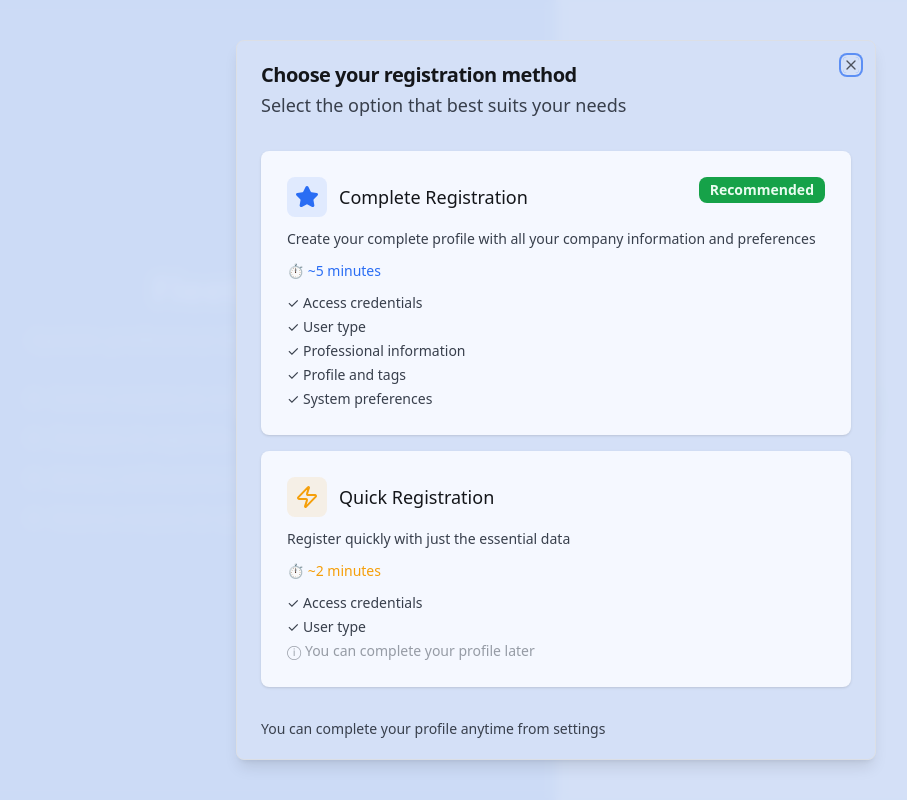
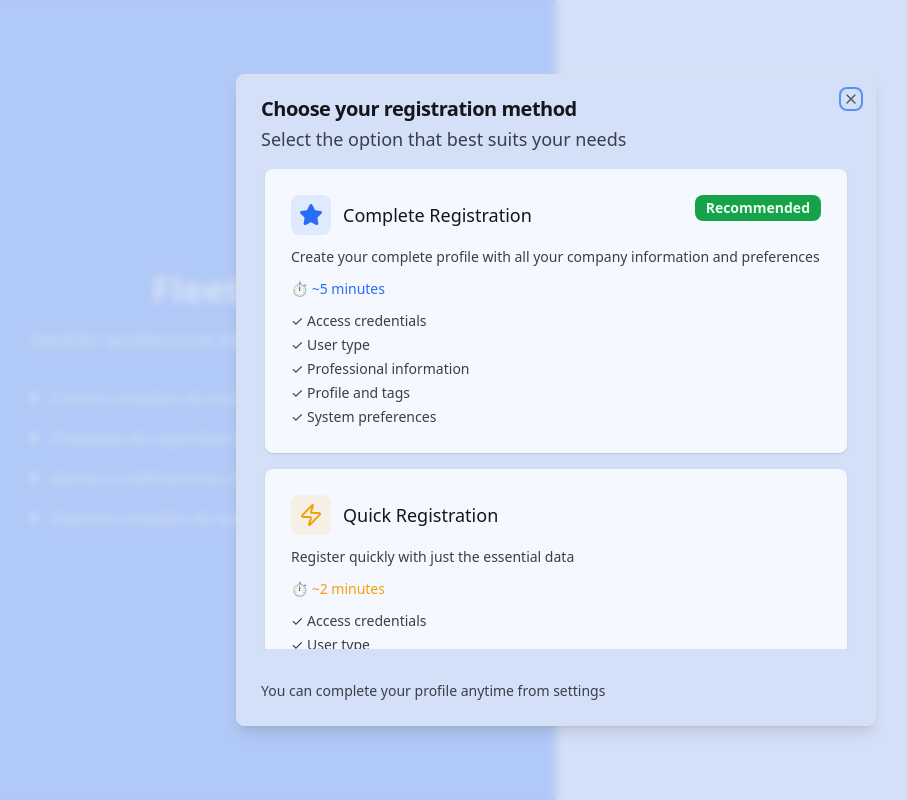
Before and after one commit to MarkMed/FleetMan, a React (Vite) app in the folder apps/frontend/: page /auth/register/select in a window 1280 px wide. Shown: the whole page, without its empty margins (84-991 px from the left). Built offline with nearby package versions, Linux system fonts and the light colour scheme.

Commit message:
fix: Improve several modals UX by including natural scroll functionality

```diff
--- a/apps/frontend/src/components/layout/UserProfileButton.tsx
+++ b/apps/frontend/src/components/layout/UserProfileButton.tsx
@@ -107,7 +107,7 @@ export function UserProfileButton() {
         title={t('profile.menu.title')}
         showCloseButton={true}
       >
-        <div className="flex flex-col gap-2 p-4">
+        <div className="flex flex-col gap-2 p-4 overflow-y-auto max-h-[60vh] overflow-x-hidden">
           {/* User Info Header */}
           <div className="pb-3 mb-2 border-b border-border">
             <BodyText weight="medium" size="medium" className="text-foreground">
--- a/apps/frontend/src/components/messaging/ChatOptionsModal.tsx
+++ b/apps/frontend/src/components/messaging/ChatOptionsModal.tsx
@@ -167,7 +167,7 @@ export const ChatOptionsModal = ({
       description={t('messages.chatOptions.selectAction')}
       // showCloseButton={false}
     >
-      <div className="flex flex-col gap-2">
+      <div className="flex flex-col gap-2 overflow-y-auto max-h-[60vh] px-2 pb-3 overflow-x-hidden">
         {actions.map((action, index) => {
           const Icon = action.icon;
           return (
--- a/apps/frontend/src/components/ui/Modal.tsx
+++ b/apps/frontend/src/components/ui/Modal.tsx
@@ -46,7 +46,7 @@ const ModalContent = React.forwardRef<
     <DialogPrimitive.Content
       ref={ref}
       className={cn(
-        'fixed left-[50%] top-[50%] z-50 flex flex-col w-full max-w-[95vw] max-h-[90vh] lg:max-w-[50vw] translate-x-[-50%] translate-y-[-50%] gap-4 border bg-background p-6 shadow-lg duration-200 data-[state=open]:animate-in data-[state=closed]:animate-out data-[state=closed]:fade-out-0 data-[state=open]:fade-in-0 data-[state=closed]:zoom-out-95 data-[state=open]:zoom-in-95 data-[state=closed]:slide-out-to-left-1/2 data-[state=closed]:slide-out-to-top-[48%] data-[state=open]:slide-in-from-left-1/2 data-[state=open]:slide-in-from-top-[48%] sm:rounded-lg transition-all duration-200',
+        'fixed left-[50%] top-[50%] z-50 flex flex-col w-full max-w-[95vw] max-h-[90vh] lg:max-w-[50vw] translate-x-[-50%] translate-y-[-50%] gap-4 border bg-background p-6 shadow-lg duration-200 overflow-y-auto overflow-x-hidden data-[state=open]:animate-in data-[state=closed]:animate-out data-[state=closed]:fade-out-0 data-[state=open]:fade-in-0 data-[state=closed]:zoom-out-95 data-[state=open]:zoom-in-95 data-[state=closed]:slide-out-to-left-1/2 data-[state=closed]:slide-out-to-top-[48%] data-[state=open]:slide-in-from-left-1/2 data-[state=open]:slide-in-from-top-[48%] sm:rounded-lg transition-all duration-200',
         className
       )}
       {...props}
--- a/apps/frontend/src/screens/auth/FullRegistration/RegistrationModeModal.tsx
+++ b/apps/frontend/src/screens/auth/FullRegistration/RegistrationModeModal.tsx
@@ -1,7 +1,7 @@
 import React from 'react';
 import { useTranslation } from 'react-i18next';
 import { useNavigate } from 'react-router-dom';
-import { Modal, ModalContent, ModalHeader, ModalTitle, ModalDescription, Card, BodyText, Heading3, Badge } from '@components/ui';
+import { Modal, Card, BodyText, Heading3, Badge } from '@components/ui';
 import { Star, Zap } from 'lucide-react';
 import { cn } from '@utils/cn';
 
@@ -41,14 +41,14 @@ export const RegistrationModeModal: React.FC<RegistrationModeModalProps> = ({
   };
 
   return (
-    <Modal open={open} onOpenChange={onOpenChange}>
-      <ModalContent className="max-w-2xl">
-        <ModalHeader>
-          <ModalTitle>{t('auth.register.chooseMethod')}</ModalTitle>
-          <ModalDescription>{t('auth.register.methodDescription')}</ModalDescription>
-        </ModalHeader>
-
-        <div className="flex flex-col gap-4 mt-4">
+    <Modal
+      open={open}
+      onOpenChange={onOpenChange}
+      className="max-w-2xl"
+      title={t('auth.register.chooseMethod')}
+      description={t('auth.register.methodDescription')}
+    >
+      <div className="flex flex-col gap-4 overflow-y-auto max-h-[60vh] px-1 pb-2 overflow-x-hidden">
           {/* Opción 1: Registro Completo (Recomendado) */}
           <Card
             className={cn(
@@ -141,7 +141,6 @@ export const RegistrationModeModal: React.FC<RegistrationModeModalProps> = ({
           {t('auth.register.canChangeAnytime')}
         </BodyText>
       </div>
-      </ModalContent>
     </Modal>
   );
 };
```
Lines whose indentation alone changed are shown as unchanged.
